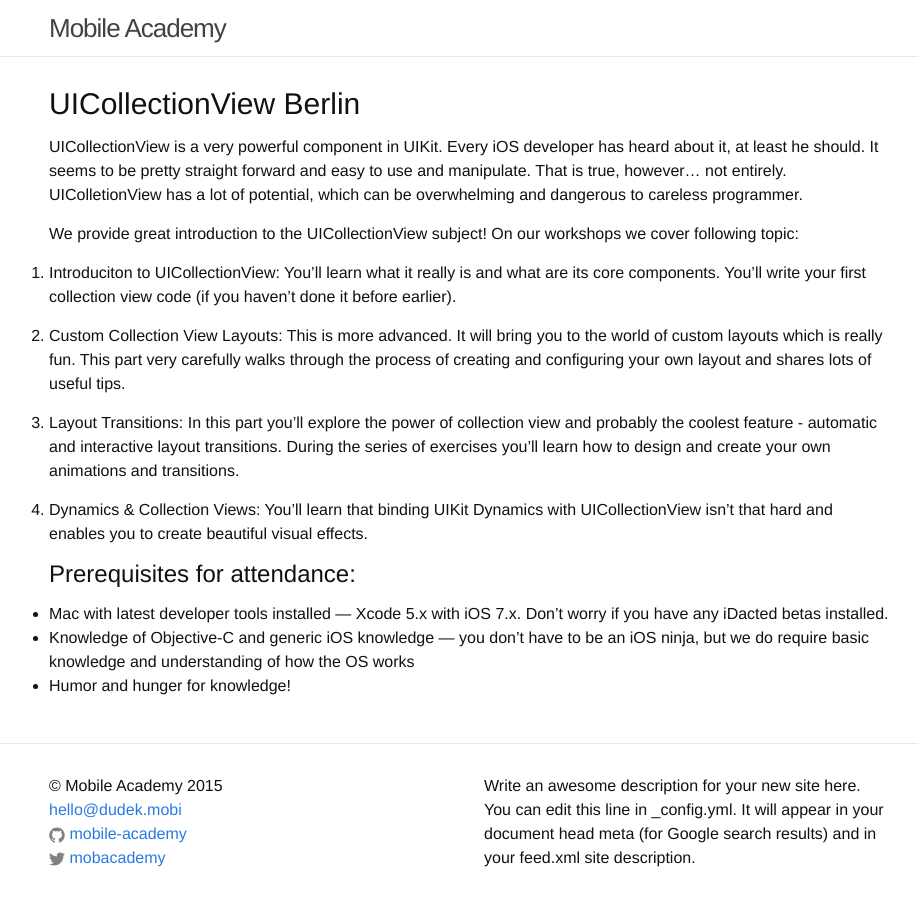
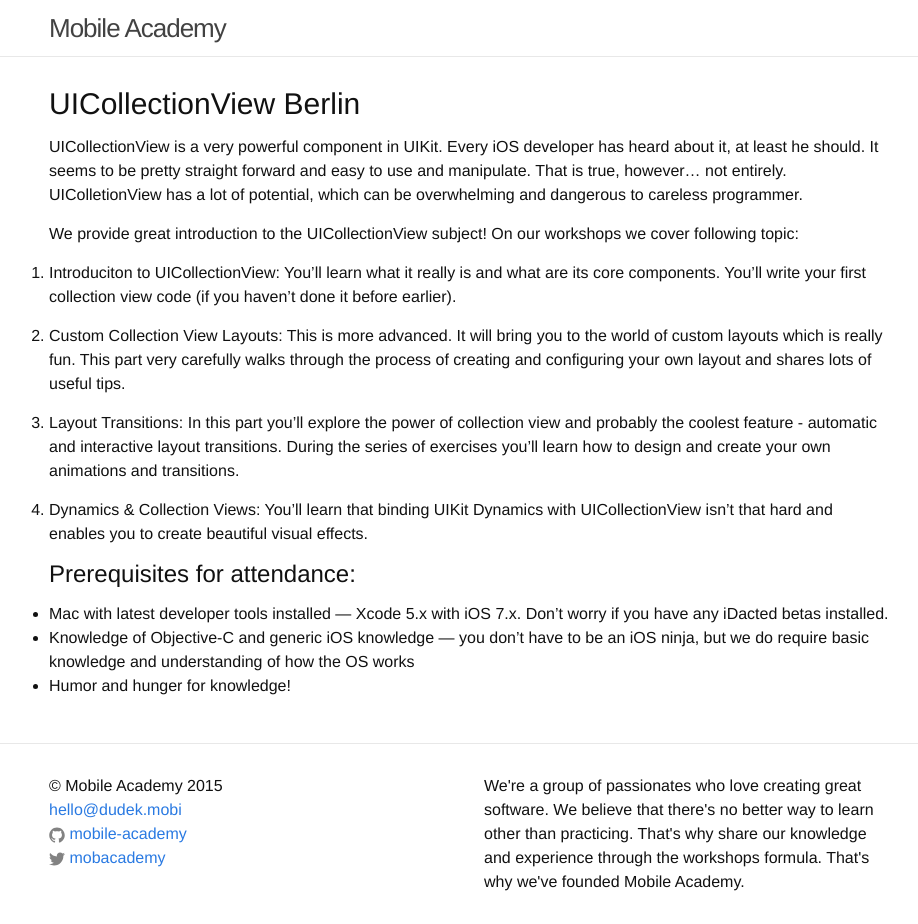
Before and after one commit to mobile-academy/mobile-academy.github.io-archive, a Jekyll site: the page built from _upcoming/uicollectionview_berlin.html, in a window 1280 px wide. Shown: the whole page, without its empty margins (171-1089 px from the left). Built offline with Jekyll 4.4.1, drawn with Linux system fonts in a browser that asks for light colours.

Commit message:
Added sample description

```diff
--- a/_config.yml
+++ b/_config.yml
@@ -2,9 +2,10 @@
 title: Mobile Academy
 email: hello@dudek.mobi
 description: > # this means to ignore newlines until "baseurl:"
-  Write an awesome description for your new site here. You can edit this
-  line in _config.yml. It will appear in your document head meta (for
-  Google search results) and in your feed.xml site description.
+  We're a group of passionates who love creating great software.
+  We believe that there's no better way to learn other than practicing.
+  That's why share our knowledge and experience through the workshops formula.
+  That's why we've founded Mobile Academy.
 baseurl: "" # the subpath of your site, e.g. /blog/
 url: "http://mobile-academy.github.io"
 twitter_username: mobacademy
```
